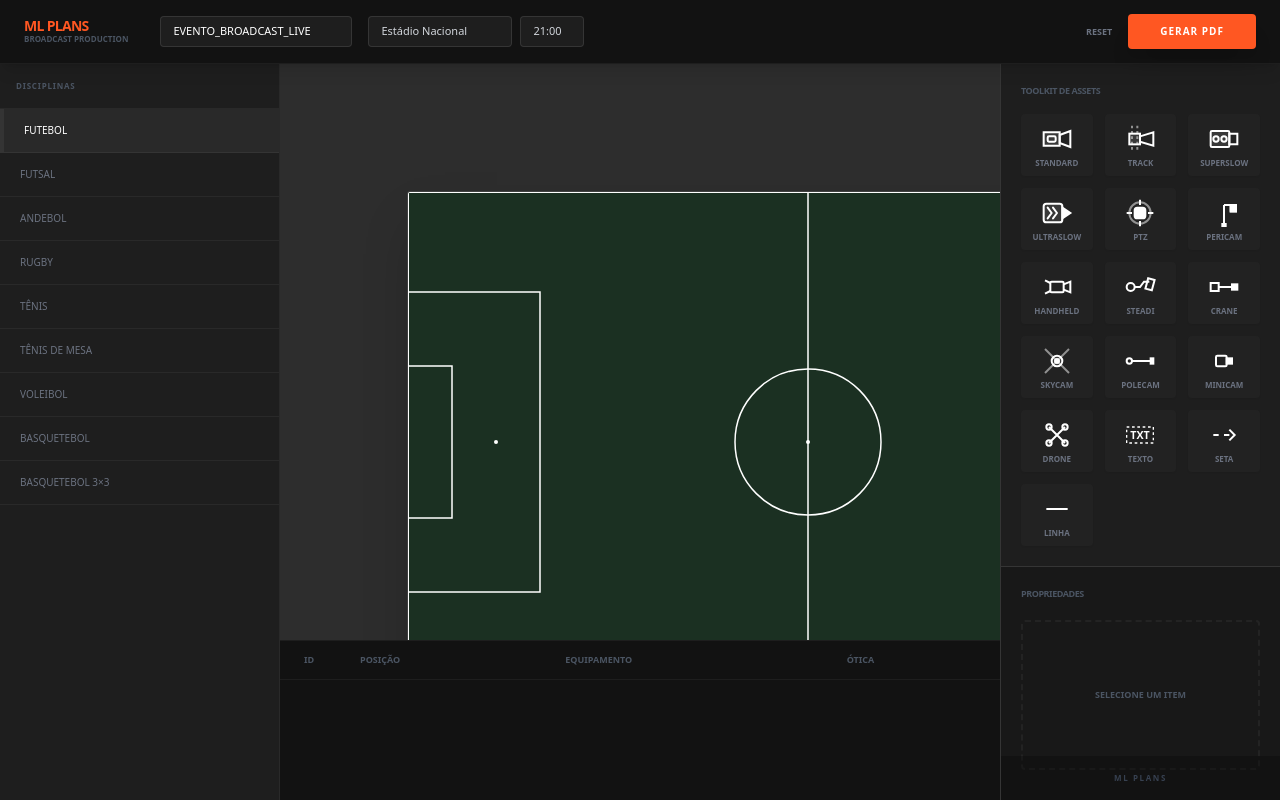
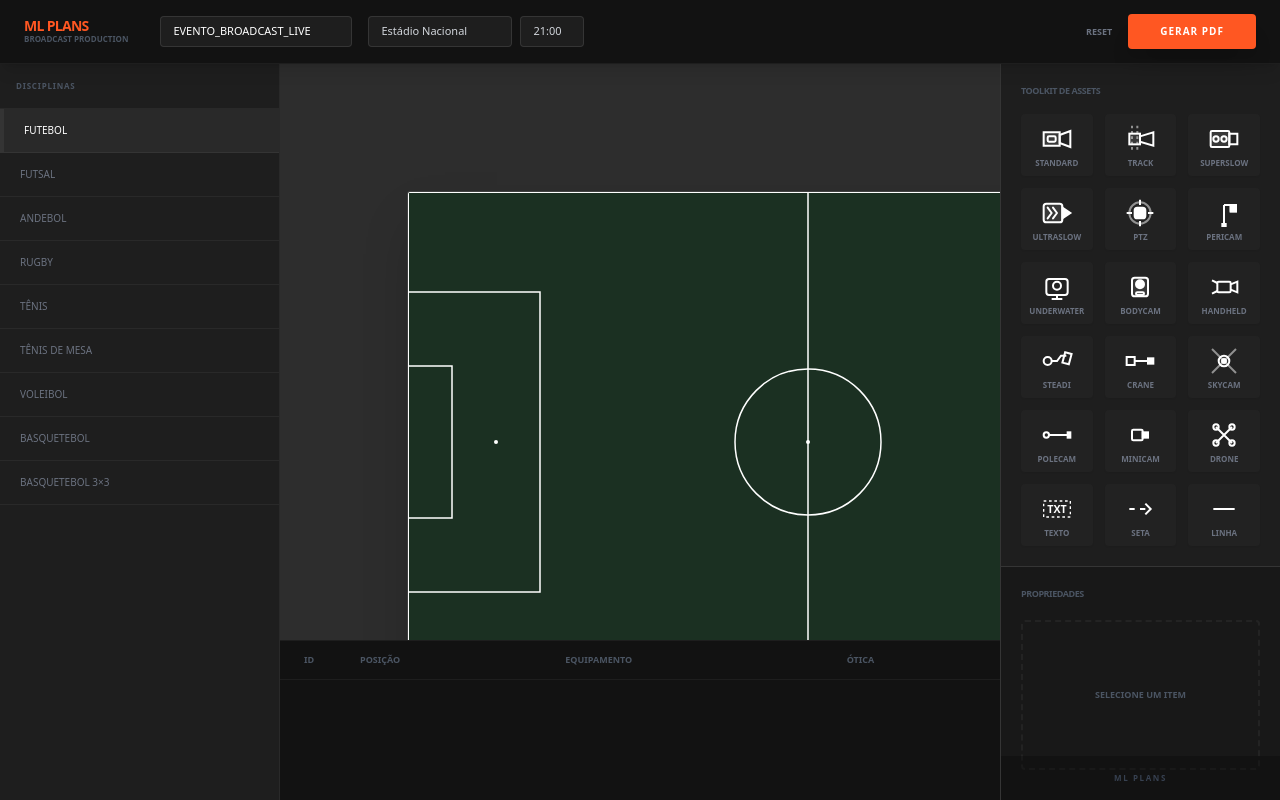
Before and after one commit to Gfx-Phonzeka/Planos-, a React (Vite) app: page / in a window 1280 px wide. Built offline with nearby package versions, Linux system fonts and the light colour scheme.

Commit message:
Update constants.tsx

```diff
--- a/constants.tsx
+++ b/constants.tsx
@@ -30,28 +30,39 @@ export const CAMERA_ASSETS: Record<string, { label: string, icon: React.ReactNod
     config: 'SSM', mount: 'Tripod', lens: '86x'
   },
 
-  // --- NOVOS ASSETS ---
   [CameraType.ULTRASLOW]: {
     label: 'UltraSlow',
-    // Corpo robusto com indicador de velocidade (setas) e lente grande
     icon: <svg viewBox="0 0 24 24" {...s}><rect x="2" y="5" width="14" height="14" rx="2" fill="#FFF" fillOpacity="0.1"/><path d="M16 8l6 4l-6 4z" fill="#FFF"/><path d="M5 8l3 4l-3 4" strokeLinecap="round" strokeLinejoin="round"/><path d="M9 8l3 4l-3 4" strokeLinecap="round" strokeLinejoin="round"/></svg>,
     config: 'HFR', mount: 'Tripod', lens: '86x'
   },
 
   [CameraType.PTZ]: {
     label: 'PTZ',
-    // Vista de cima: Base redonda com cabeça rotativa e eixo
     icon: <svg viewBox="0 0 24 24" {...s}><circle cx="12" cy="12" r="8" strokeOpacity="0.5"/><rect x="8" y="8" width="8" height="8" rx="2" fill="#FFF"/><line x1="12" y1="2" x2="12" y2="6"/><line x1="12" y1="18" x2="12" y2="22"/><line x1="2" y1="12" x2="6" y2="12"/><line x1="18" y1="12" x2="22" y2="12"/></svg>,
     config: 'Remote', mount: 'Fixed', lens: 'Int'
   },
 
   [CameraType.PERICAM]: {
     label: 'Pericam',
-    // Periscópio: Tubo vertical com dobra a 90 graus no topo
     icon: <svg viewBox="0 0 24 24" {...s}><path d="M10 21L14 21" strokeWidth="3"/><line x1="12" y1="21" x2="12" y2="6"/><path d="M12 6h5v5"/><rect x="17" y="6" width="4" height="5" fill="#FFF"/></svg>,
     config: 'Special', mount: 'Periscope', lens: 'Wide'
   },
-  // --------------------
+
+  // --- NOVOS ADICIONADOS (Correção do Bug) ---
+  [CameraType.UNDERWATER]: {
+    label: 'Underwater',
+    // Caixa estanque com dome port
+    icon: <svg viewBox="0 0 24 24" {...s}><rect x="4" y="6" width="16" height="12" rx="2"/><path d="M12 18v3M8 21h8"/><path d="M12 14a3 3 0 1 0 0-6 3 3 0 0 0 0 6z"/></svg>,
+    config: 'Special', mount: 'Sub', lens: 'Wide'
+  },
+
+  [CameraType.BODYCAM]: {
+    label: 'Bodycam',
+    // Unidade pequena de peito
+    icon: <svg viewBox="0 0 24 24" {...s}><rect x="6" y="5" width="12" height="14" rx="2" fill="#FFF" fillOpacity="0.1"/><circle cx="12" cy="10" r="3" fill="#FFF"/><rect x="9" y="16" width="6" height="2" rx="1"/></svg>,
+    config: 'RF', mount: 'Body', lens: 'Wide'
+  },
+  // -------------------------------------------
 
   [CameraType.HANDHELD]: {
     label: 'Handheld',
```
